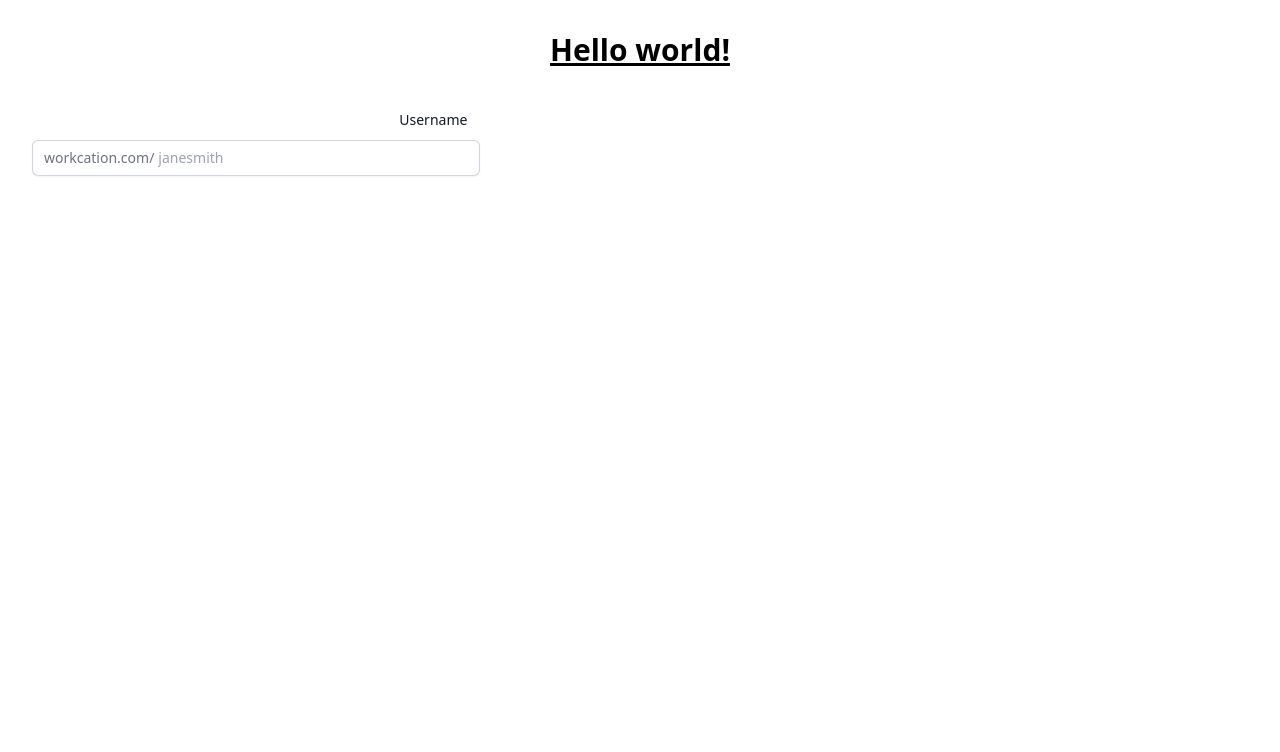
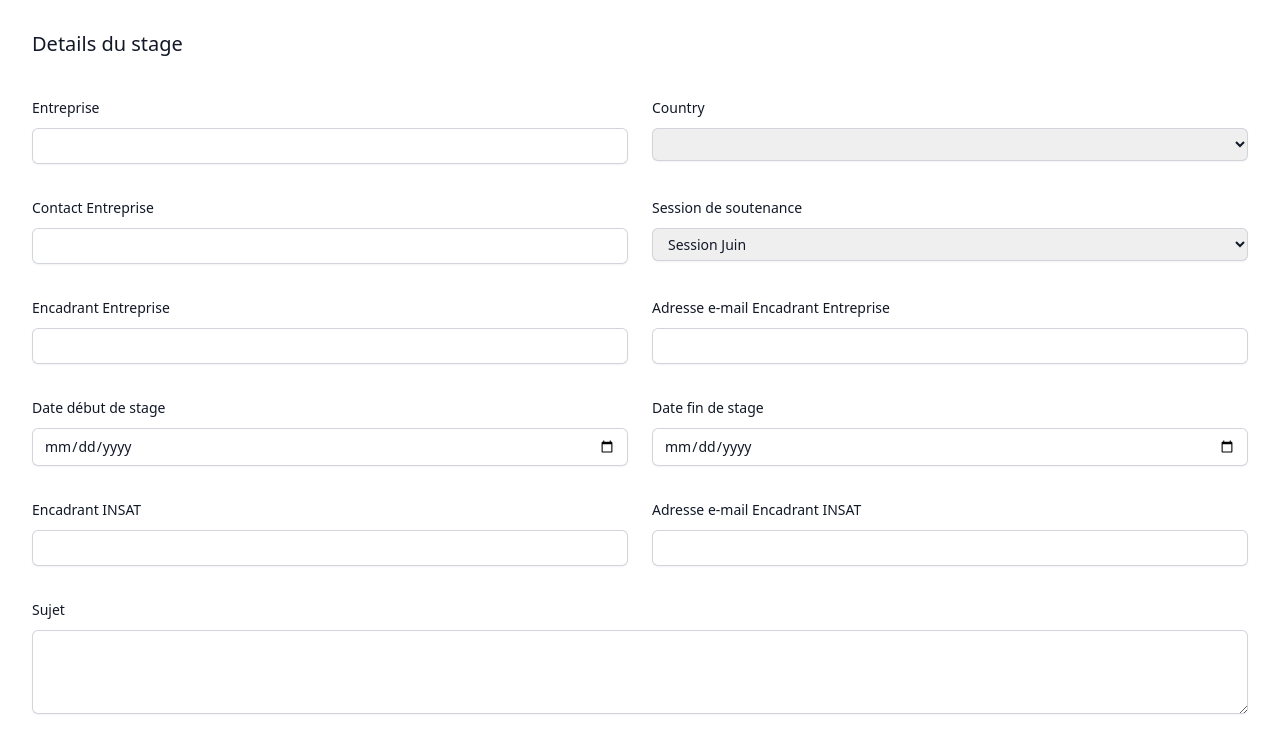
Before and after one commit to ines-besrour/PFE_Management_System, a React (Vite) app: page / in a window 1280 px wide. Shown: the top 752 px of the page. Built offline with nearby package versions, Linux system fonts and the light colour scheme.

Commit message:
details de stage

```diff
--- a/package.json
+++ b/package.json
@@ -10,6 +10,7 @@
     "preview": "vite preview"
   },
   "dependencies": {
+    "countries-list": "^3.1.0",
     "react": "^18.2.0",
     "react-dom": "^18.2.0"
   },
--- a/src/App.tsx
+++ b/src/App.tsx
@@ -5,9 +5,6 @@ function App() {
 
   return (
     <div>
-      <h1 className="text-3xl font-bold underline">
-          Hello world!
-      </h1>
       <InternshipDetails />
     </div>
 
--- a/src/components/InternshipDetails.tsx
+++ b/src/components/InternshipDetails.tsx
@@ -1,18 +1,108 @@
+import { countries, TCountries } from "countries-list";
+
+const CountryDropdown = () => {
+  return (
+      <select className=" p-3 block w-full rounded-md border-0 py-1.5 text-gray-900 shadow-sm ring-1 ring-inset ring-gray-300 placeholder:text-gray-400 focus:ring-2 focus:ring-inset focus:ring-[#B22F33] focus:outline-none sm:text-sm sm:leading-6">
+          {Object.keys(countries).map((code) => (
+              <option key={code} value={code}>
+                  {(countries as TCountries)[code as keyof TCountries].name}
+              </option>
+          ))}
+      </select>
+  );
+};
+
 export const InternshipDetails = () => {
     return (
+      <div>
+        <p className="text-left block text-xl font-medium leading-6 text-gray-900">Details du stage</p>
         <form >
-          <div className="mt-10 grid grid-cols-1 gap-x-6 gap-y-8 sm:grid-cols-6">
-            <div className="sm:col-span-4">
-              <label htmlFor="username" className="block text-sm font-medium leading-6 text-gray-900">Username</label>
+          <div className="text-left	mt-10 grid grid-cols-1 gap-x-6 gap-y-8 sm:grid-cols-6">
+            <div className="sm:col-span-3">
+              <label htmlFor="Entreprise" className="block text-sm font-medium leading-6 text-gray-900">Entreprise</label>
               <div className="mt-2">
-                <div className="flex rounded-md shadow-sm ring-1 ring-inset ring-gray-300 focus-within:ring-2 focus-within:ring-inset focus-within:ring-indigo-600 sm:max-w-md">
-                  <span className="flex select-none items-center pl-3 text-gray-500 sm:text-sm">workcation.com/</span>
-                  <input type="text" name="username" id="username" autoComplete="username" className="block flex-1 border-0 bg-transparent py-1.5 pl-1 text-gray-900 placeholder:text-gray-400 focus:ring-0 sm:text-sm sm:leading-6" placeholder="janesmith"/>
-                </div>
+                <input type="text" name="Entreprise" id="Entreprise"  className="p-3 block w-full rounded-md border-0 py-1.5 text-gray-900 shadow-sm ring-1 ring-inset ring-gray-300 placeholder:text-gray-400 focus:ring-2 focus:ring-inset focus:ring-[#B22F33] focus:outline-none sm:text-sm sm:leading-6"/>
               </div>
             </div>
+
+            <div className="sm:col-span-3 flex flex-col">
+              <label htmlFor="country" className="block text-sm font-medium leading-6 text-gray-900">Country</label>
+              <div className="mt-2 ">
+                <CountryDropdown />
+              </div>
+            </div>
+
+            <div className="sm:col-span-3">
+              <label htmlFor="contact" className="block text-sm font-medium leading-6 text-gray-900">Contact Entreprise</label>
+              <div className="mt-2">
+              <input id="contact" name="contact" autoComplete="contact" className="p-3 block w-full rounded-md border-0 py-1.5 text-gray-900 shadow-sm ring-1 ring-inset ring-gray-300 placeholder:text-gray-400 focus:ring-2 focus:ring-inset focus:ring-[#B22F33] focus:outline-none sm:text-sm sm:leading-6"/>
+              </div>
+            </div>
+
+            <div className="sm:col-span-3">
+              <label htmlFor="country" className="block text-sm font-medium leading-6 text-gray-900">Session de soutenance</label>
+              <div className="mt-2">
+                <select id="country" name="country" autoComplete="country-name" className="p-3 block w-full rounded-md border-0 py-1.5  text-gray-900 shadow-sm ring-1 ring-inset ring-gray-300 placeholder:text-gray-400 focus:ring-2 focus:ring-inset focus:ring-[#B22F33] focus:outline-none sm:text-sm sm:leading-6">
+                  <option>Session Juin</option>
+                  <option>Session Septembre</option>
+                  <option>Session Octobre</option>
+                </select>
+              </div>
+            </div>
+
+            <div className="sm:col-span-3">
+              <label htmlFor="contact" className="block text-sm font-medium leading-6 text-gray-900">Encadrant Entreprise</label>
+              <div className="mt-2">
+              <input id="contact" name="contact" autoComplete="contact" className="p-3 block w-full rounded-md border-0 py-1.5 text-gray-900 shadow-sm ring-1 ring-inset ring-gray-300 placeholder:text-gray-400 focus:ring-2 focus:ring-inset focus:ring-[#B22F33] focus:outline-none sm:text-sm sm:leading-6"/>
+              </div>
+            </div>
+
+            <div className="sm:col-span-3">
+              <label htmlFor="contact" className="block text-sm font-medium leading-6 text-gray-900">Adresse e-mail Encadrant Entreprise</label>
+              <div className="mt-2">
+              <input id="contact" name="contact" autoComplete="email" type='email' className="p-3 block w-full rounded-md border-0 py-1.5 text-gray-900 shadow-sm ring-1 ring-inset ring-gray-300 placeholder:text-gray-400 focus:ring-2 focus:ring-inset focus:ring-[#B22F33] focus:outline-none sm:text-sm sm:leading-6"/>
+              </div>
+            </div>
+
+            <div className="sm:col-span-3">
+            <label htmlFor="contact" className="block text-sm font-medium leading-6 text-gray-900">Date début de stage</label>
+              <div className="mt-2">
+              <input  datepicker-autohide type="date" className="p-3 block w-full rounded-md border-0 py-1.5 text-gray-900 shadow-sm ring-1 ring-inset ring-gray-300 placeholder:text-gray-400 focus:ring-2 focus:ring-inset focus:ring-[#B22F33] focus:outline-none sm:text-sm sm:leading-6"/>
+              </div>
+            </div>
+
+            <div className="sm:col-span-3">
+            <label htmlFor="contact" className="block text-sm font-medium leading-6 text-gray-900">Date fin de stage</label>
+              <div className="mt-2">
+              <input  datepicker-autohide type="date" className="p-3 block w-full rounded-md border-0 py-1.5 text-gray-900 shadow-sm ring-1 ring-inset ring-gray-300 placeholder:text-gray-400 focus:ring-2 focus:ring-inset focus:ring-[#B22F33] focus:outline-none sm:text-sm sm:leading-6"/>
+              </div>
+            </div>
+
+            <div className="sm:col-span-3">
+              <label htmlFor="contact" className="block text-sm font-medium leading-6 text-gray-900">Encadrant INSAT</label>
+              <div className="mt-2">
+              <input id="contact" name="contact" autoComplete="contact" className="p-3 block w-full rounded-md border-0 py-1.5 text-gray-900 shadow-sm ring-1 ring-inset ring-gray-300 placeholder:text-gray-400 focus:ring-2 focus:ring-inset focus:ring-[#B22F33] focus:outline-none sm:text-sm sm:leading-6"/>
+              </div>
+            </div>
+
+            <div className="sm:col-span-3">
+              <label htmlFor="contact" className="block text-sm font-medium leading-6 text-gray-900">Adresse e-mail Encadrant INSAT</label>
+              <div className="mt-2">
+              <input id="contact" name="contact" autoComplete="contact" type="email" className="p-3 block w-full rounded-md border-0 py-1.5 text-gray-900 shadow-sm ring-1 ring-inset ring-gray-300 placeholder:text-gray-400 focus:ring-2 focus:ring-inset focus:ring-[#B22F33] focus:outline-none sm:text-sm sm:leading-6"/>
+              </div>
+            </div>
+
+            <div className="col-span-full">
+              <label htmlFor="about" className="block text-sm font-medium leading-6 text-gray-900">Sujet</label>
+              <div className="mt-2">
+                <textarea id="about" name="about" rows={3} className="p-3 block w-full rounded-md border-0 py-1.5 text-gray-900 shadow-sm ring-1 ring-inset ring-gray-300 placeholder:text-gray-400 focus:ring-2 focus:ring-inset focus:ring-[#B22F33] focus:outline-none sm:text-sm sm:leading-6"></textarea>
+              </div>
+            </div>
+
           </div>
         </form>
+      </div>
+
     )
 
 }
```
Also changed, not shown: 1 other file (tests, documents, lock files or other folders).
